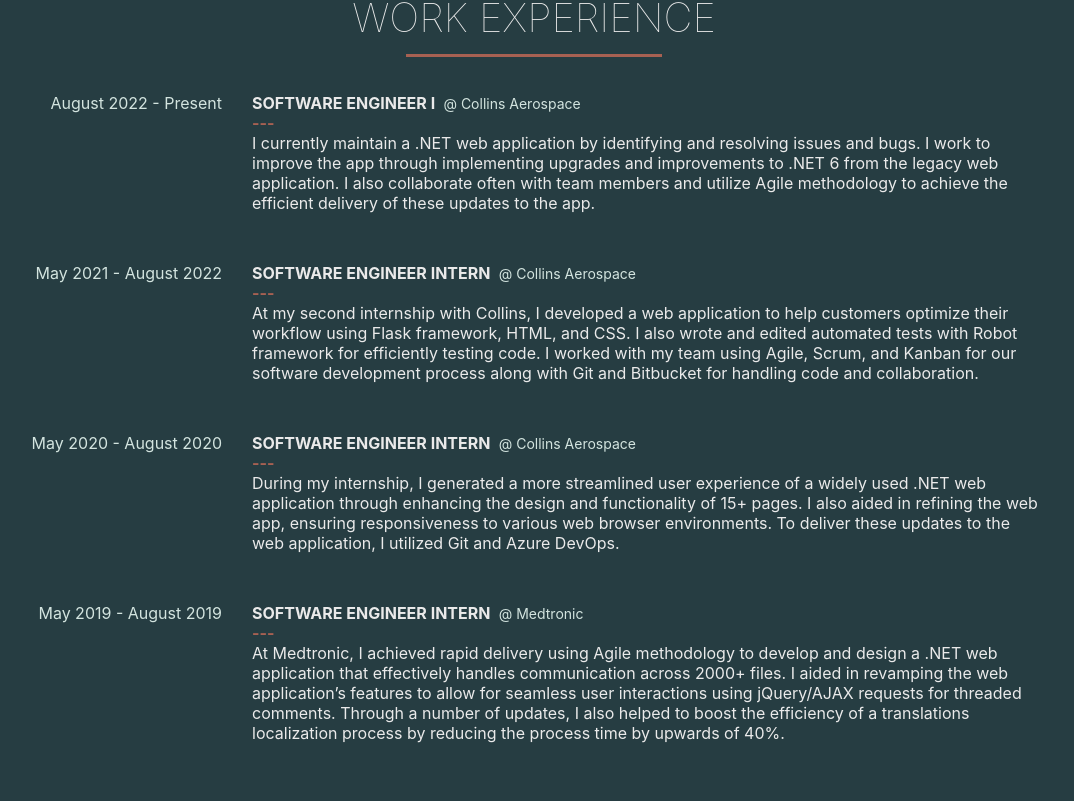
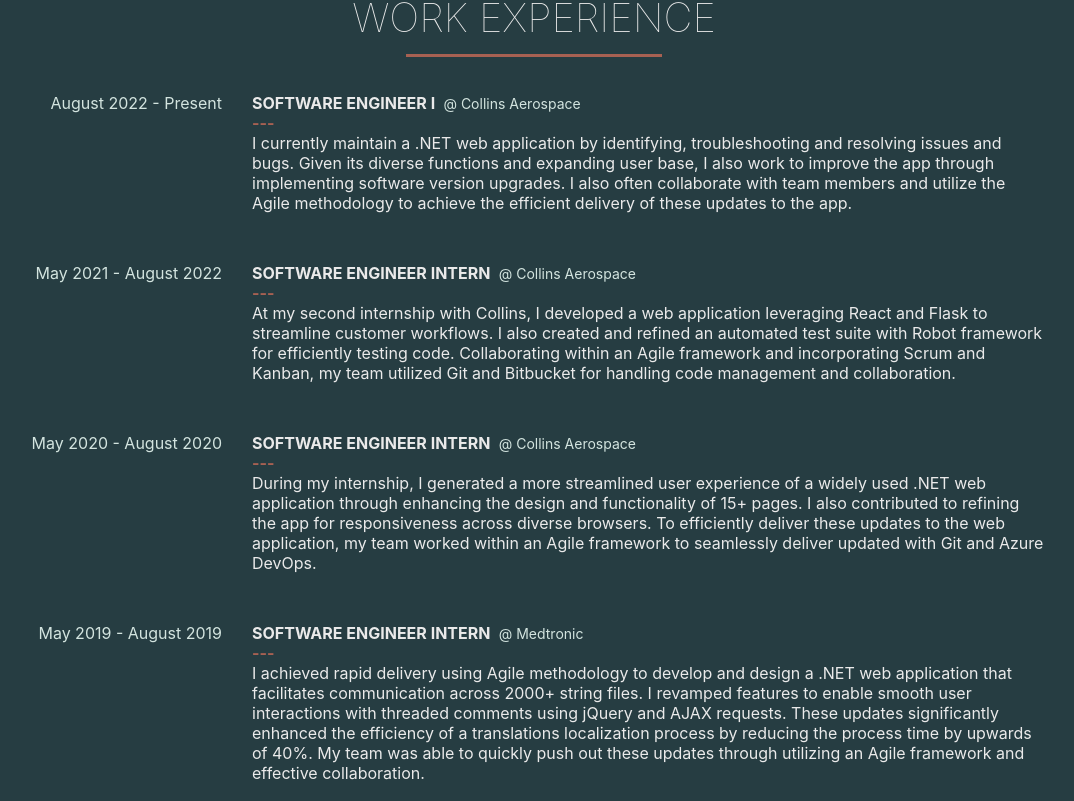
Before and after one commit to myaschmitz/myaschmitz.github.io, a React (Create React App) app: page / in a window 1280 px wide. Shown: the part 1539-2340 px from the top of the page, without its empty margins (106-1180 px from the left). Built offline with nearby package versions, Linux system fonts and the light colour scheme.

Commit message:
updated job descriptions

```diff
--- a/src/components/About/Timeline.js
+++ b/src/components/About/Timeline.js
@@ -30,9 +30,9 @@
                         </div>
                         <span className="separator">---</span>
                         <div>
-                            I currently maintain a .NET web application by identifying and resolving issues and bugs.
-                            I work to improve the app through implementing upgrades and improvements to .NET 6 from the legacy web application.
-                            I also collaborate often with team members and utilize Agile methodology to achieve the efficient delivery of these updates to the app.
+                            I currently maintain a .NET web application by identifying, troubleshooting and resolving issues and bugs.
+                            Given its diverse functions and expanding user base, I also work to improve the app through implementing software version upgrades.
+                            I also often collaborate with team members and utilize the Agile methodology to achieve the efficient delivery of these updates to the app.
                         </div>
                     </div>
                 </div>
@@ -44,9 +44,9 @@
                         </div>
                         <span className="separator">---</span>
                         <div>
-                            At my second internship with Collins, I developed a web application to help customers optimize their workflow using Flask framework, HTML, and CSS.
-                            I also wrote and edited automated tests with Robot framework for efficiently testing code.
-                            I worked with my team using Agile, Scrum, and Kanban for our software development process along with Git and Bitbucket for handling code and collaboration.
+                            At my second internship with Collins, I developed a web application leveraging React and Flask to streamline customer workflows.
+                            I also created and refined an automated test suite with Robot framework for efficiently testing code.
+                            Collaborating within an Agile framework and incorporating Scrum and Kanban, my team utilized Git and Bitbucket for handling code management and collaboration.
                         </div>
                     </div>
                 </div>
@@ -59,8 +59,8 @@
                         <span className="separator">---</span>
                         <div>
                             During my internship, I generated a more streamlined user experience of a widely used .NET web application through enhancing the design and functionality of 15+ pages.
-                            I also aided in refining the web app, ensuring responsiveness to various web browser environments.
-                            To deliver these updates to the web application, I utilized Git and Azure DevOps.
+                            I also contributed to refining the app for responsiveness across diverse browsers.
+                            To efficiently deliver these updates to the web application, my team worked within an Agile framework to seamlessly deliver updated with Git and Azure DevOps.
                         </div>
                     </div>
                 </div>
@@ -72,9 +72,10 @@
                         </div>
                         <span className="separator">---</span>
                         <div>
-                            At Medtronic, I achieved rapid delivery using Agile methodology to develop and design a .NET web application that effectively handles communication across 2000+ files.
-                            I aided in revamping the web application’s features to allow for seamless user interactions using jQuery/AJAX requests for threaded comments.
-                            Through a number of updates, I also helped to boost the efficiency of a translations localization process by reducing the process time by upwards of 40%.
+                            I achieved rapid delivery using Agile methodology to develop and design a .NET web application that facilitates communication across 2000+ string files.
+                            I revamped features to enable smooth user interactions with threaded comments using jQuery and AJAX requests.
+                            These updates significantly enhanced the efficiency of a translations localization process by reducing the process time by upwards of 40%.
+                            My team was able to quickly push out these updates through utilizing an Agile framework and effective collaboration.
                         </div>
                     </div>
                 </div>
@@ -91,33 +92,37 @@
         //                 <h2 style={{ fontWeight: 'normal', margin: '0.75 em 0 0 0' }}>COLLINS AEROSPACE</h2>
         //                 <h4 style={{ fontWeight: 'lighter' }}>Software Engineer I <span className="slider-desc-span">//</span> August 2022 - Present</h4>
         //                 <p>
-        //                     I currently maintain a .NET web application by identifying and resolving issues and bugs.
-        //                     I work to improve the app through implementing upgrades and improvements to .NET 6 from the legacy web application.
-        //                     I also collaborate often with team members and utilize Agile methodology to achieve the efficient delivery of these updates to the app.
+        //                     I currently maintain a .NET web application by identifying, troubleshooting and resolving issues and bugs.
+        //                     Given its diverse functions and expanding user base, I also work to improve the app through implementing software version upgrades.
+        //                     I also often collaborate with team members and utilize the Agile methodology to achieve the efficient delivery of these updates to the app.
         //                 </p>
         //             </div>
         //             <div className="slider-section">
         //                 <h2 style={{ fontWeight: 'normal', margin: '0.75 em 0 0 0' }}>COLLINS AEROSPACE</h2>
         //                 <h4 style={{ fontWeight: 'lighter' }}>Software Engineer Intern <span className="slider-desc-span">//</span> May 2021 - August 2022</h4>
-        //                 <p>At my second internship with Collins, I developed a web application to help customers optimize their workflow using Flask framework, HTML, and CSS.
-        //                     I also wrote and edited automated tests with Robot framework for efficiently testing code.
-        //                     I worked with my team using Agile, Scrum, and Kanban for our software development process along with Git and Bitbucket for handling code and collaboration.
+        //                 <p>
+        //                      At my second internship with Collins, I developed a web application leveraging React and Flask to streamline customer workflows.
+        //                      I also created and refined an automated test suite with Robot framework for efficiently testing code.
+        //                      Collaborating within an Agile framework and incorporating Scrum and Kanban, my team utilized Git and Bitbucket for handling code management and collaboration.
         //                 </p>
         //             </div>
         //             <div className="slider-section">
         //                 <h2 style={{ fontWeight: 'normal', margin: '0.75 em 0 0 0' }}>COLLINS AEROSPACE</h2>
         //                 <h4 style={{ fontWeight: 'lighter' }}>Software Engineer Intern <span className="slider-desc-span">//</span> May 2020 - August 2020</h4>
-        //                 <p>During my internship, I generated a more streamlined user experience of a widely used .NET web application through enhancing the design and functionality of 15+ pages.
-        //                     I also aided in refining the web app, ensuring responsiveness to various web browser environments.
-        //                     To deliver these updates to the web application, I utilized Git and Azure DevOps.
+        //                 <p>
+        //                      During my internship, I generated a more streamlined user experience of a widely used .NET web application through enhancing the design and functionality of 15+ pages.
+        //                      I also contributed to refining the app for responsiveness across diverse browsers.
+        //                      To efficiently deliver these updates to the web application, my team worked within an Agile framework to seamlessly deliver updated with Git and Azure DevOps.
         //                 </p>
         //             </div>
         //             <div className="slider-section">
         //                 <h2 style={{ fontWeight: 'normal', margin: '0.75 em 0 0 0' }}>MEDTRONIC</h2>
         //                 <h4 style={{ fontWeight: 'lighter' }}>Software Engineer Intern <span className="slider-desc-span">//</span> May 2019 - August 2019</h4>
-        //                 <p>At Medtronic, I achieved rapid delivery using Agile methodology to develop and design a .NET web application that effectively handles communication across 2000+ files.
-        //                     I aided in revamping the web application’s features to allow for seamless user interactions using jQuery/AJAX requests for threaded comments.
-        //                     Through a number of updates, I also helped to boost the efficiency of a translations localization process by reducing the process time by upwards of 40%.
+        //                 <p>
+        //                      I achieved rapid delivery using Agile methodology to develop and design a .NET web application that facilitates communication across 2000+ string files.
+        //                      I revamped features to enable smooth user interactions with threaded comments using jQuery and AJAX requests.
+        //                      These updates significantly enhanced the efficiency of a translations localization process by reducing the process time by upwards of 40%.
+        //                      My team was able to quickly push out these updates through utilizing an Agile framework and effective collaboration.
         //                 </p>
         //             </div>
         //         </Slider>
```
